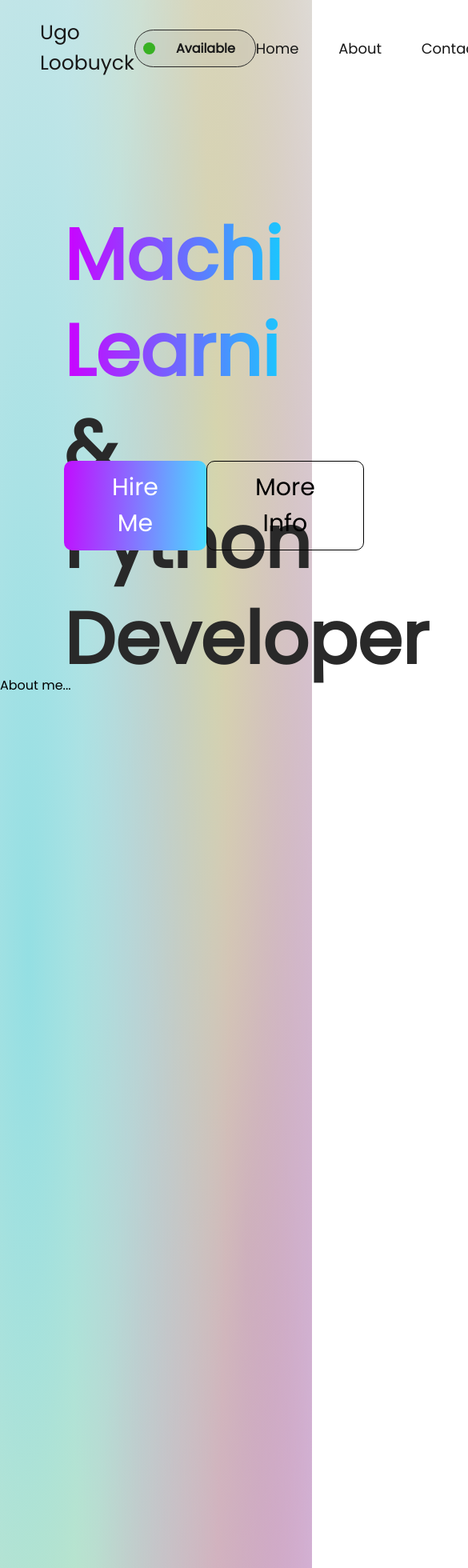
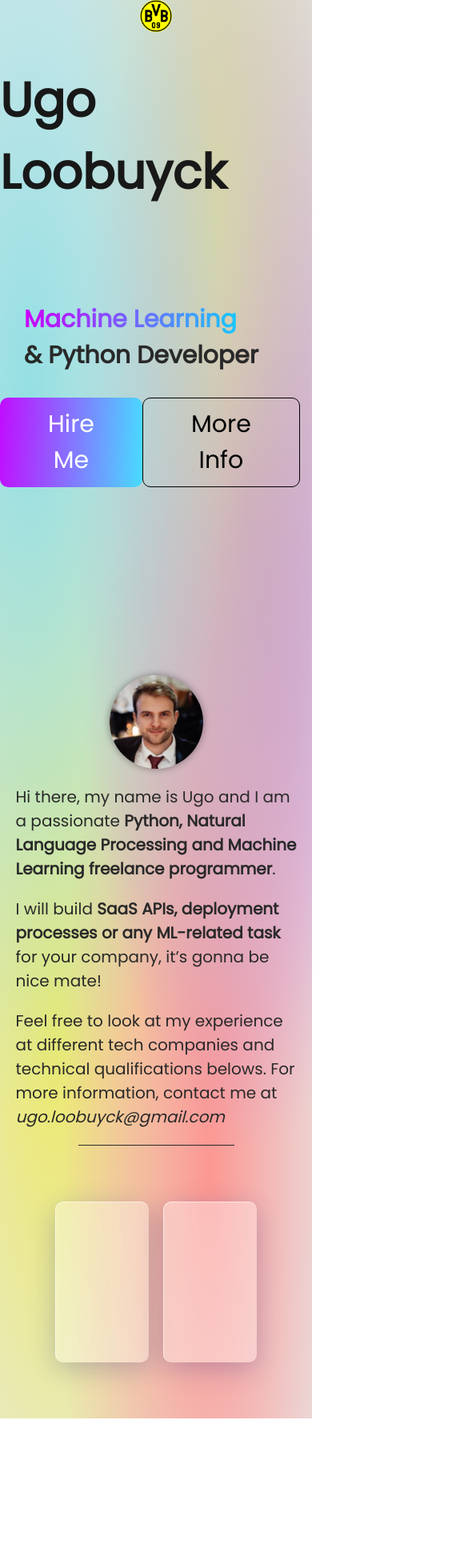
Before and after one commit to ugolbck/portfolio, a React (Create React App) app: page / in a window 390 px wide. Shown: the top 1960 px of the page at 80% size, 585 px wide, since content can reach past the window. After the commit the page ends 1773 px from the top, so only its background shows below. Built offline with nearby package versions, Linux system fonts and the light colour scheme.

Commit message:
started mobile first responsive and about section

```diff
--- a/src/App.css
+++ b/src/App.css
@@ -1,48 +1,57 @@
+html {
+  font-size: 30px;
+}
+
 .app {
   font-family: 'Poppins';
   font-weight: 100;
-  background: #e6eaeb; background-image: radial-gradient(at 9.1% 27.6%, #94dfe3 0px, transparent 50%),radial-gradient(at 69.0% 15.0%, #d6d5ab 0px, transparent 50%),radial-gradient(at 78.9% 36.0%, #c27ad6 0px, transparent 50%),radial-gradient(at 67.1% 82.3%, hsl(3, 95%, 78%) 0px, transparent 50%),radial-gradient(at 17.2% 72.8%, #ede96b 0px, transparent 50%)
-
+  background: #e6eaeb; background-image: radial-gradient(at 9.1% 27.6%, #94dfe3 0px, transparent 50%),radial-gradient(at 69.0% 15.0%, #d6d5ab 0px, transparent 50%),radial-gradient(at 78.9% 36.0%, #c27ad6 0px, transparent 50%),radial-gradient(at 67.1% 82.3%, hsl(3, 95%, 78%) 0px, transparent 50%),radial-gradient(at 17.2% 72.8%, #ede96b 0px, transparent 50%);
+  width: 100vw;
 }
 
-.navbar-height {
-  --height: 120px;
+.landing-bloc {
+  height: 100vh;
+  display: flex;
+  flex-direction: column;
 }
+
 
 .nav-bar {
   display: flex;
+  flex-direction: column;
   justify-content: space-between;
   align-items: center;
   background-color: transparent;
   color: #181818;
-  padding: 0 120px 0 50px;
-  height: var(--height, 120px);
   font-size: 22px;
+}
+
+.logo-top-left {
+  width: 40px;
+  height: 40px;
 }
 
 .top-left-name {
   font-weight: 500;
-  font-size: 25px;
+  font-size: 1rem;
 }
 
 .nav-bar-right-items {
   display: flex;
   justify-content: space-between;
   align-items: center;
-  font-size: 18px;
-  width: 500px;
+  font-size: 10px;
+  visibility: hidden;
 }
 
 .nav-links {
   display: flex;
   justify-content: space-between;
-  width: 280px;
 }
 
 .nav-links a {
   text-decoration: none;
   color: #181818;
-  margin: 18px 0;
 }
 
 .available-rectangle {
@@ -54,13 +63,11 @@
   display: flex;
   justify-content: space-between;
   align-items: center;
-  width: 130px;
 }
 
 .available-text {
   font-size: 16px;
   font-weight: 600;
-  padding-right: 15px;
 }
 
 .available-dot {
@@ -71,38 +78,16 @@
 }
 
 
-.body {
-  height: 500vh;
-  background-color: transparent;
-  display: flex;
-  flex-direction: column;
-}
-
-.landing-bloc {
-  height: calc(100vh - var(--height, 120px));
-  display: flex;
-}
-
-.main-bloc {
-  width: 70%;
-  height: 70%;
-  background-color: transparent;
-  margin: 100px 30px 0 80px;
-  display: flex;
-  flex-direction: column;
-  justify-content: space-evenly;
-}
-
 .main-bloc-text {
-  font-size: 90px;
+  font-size: 1rem;
   font-weight: 600;
   color: white;
   height: 55%;
+  margin: 1em;
 }
 
 .main-bloc-text p {
   margin: 0;
-  line-height: 120px;
 }
 
 #main-bloc-machine-learning {
@@ -152,15 +137,70 @@
   line-height: normal;
 }
 
-
 .about-block {
   height: 100vh;
+  background-color: transparent;
   display: flex;
+  flex-direction: column;
+}
+
+.about-header {
+  display: flex;
+  flex-direction: column;
   justify-content: space-evenly;
   align-items: center;
   background-color: transparent;
 }
 
+.profile-pic {
+  width: 30%;
+  height: 30%;
+  border-radius: 50%;
+  box-shadow: 0px 0px 10px 0px rgba(0, 0, 0, 0.4);
+}
+
+.profile-desc {
+  width: 90%;
+  font-size: 20px;
+  font-weight: 500;
+  color: #292929;
+}
+
+.sep-line {
+  height: 1px;
+  background-color: #292929;
+  margin: auto;
+  width: 50%;
+}
+
+.about-cards {
+  padding: 70px 50px;
+  display: flex;
+  justify-content: space-evenly;
+}
+
+.card {
+  background: rgba( 255, 255, 255, 0.35 );
+  box-shadow: 0 8px 32px 0 rgba( 31, 38, 135, 0.25 );
+  backdrop-filter: blur( 5px );
+  -webkit-backdrop-filter: blur( 5px );
+  border-radius: 10px;
+  border-top: 1px solid rgba( 255, 255, 255, 0.6 );
+  border-left: 1px solid rgba( 255, 255, 255, 0.6 );
+
+  width: 40%;
+  height: 200px;
+}
+
+
+.glassmorph {
+  background: rgba( 255, 255, 255, 0.35 );
+  box-shadow: 0 8px 32px 0 rgba( 31, 38, 135, 0.37 );
+  backdrop-filter: blur( 5px );
+  -webkit-backdrop-filter: blur( 5px );
+  border-radius: 10px;
+  border: 1px solid rgba( 255, 255, 255, 0.18 );
+}
 
 
 
@@ -175,11 +215,11 @@
 }
 .icon-style{
   background-color: transparent;
-  border: 2px solid #000;
+  border: 2px solid #222222;
   border-radius: 50%;
   height: 40px;
   width: 40px;
-  color: #000;
+  color: #222222;
   cursor: pointer;
   transition: all 1s ease-in-out;
 }
@@ -187,3 +227,25 @@
   animation: none;
   background: linear-gradient(93deg, #C10DFF 0%, #48DCFF 100%);
 }
+
+
+/* Media Queries */
+
+
+@media screen and (max-width: 480px) {
+
+}
+
+
+@media screen and (max-width: 768px) {
+
+}
+
+
+@media screen and (max-width: 1024px) {
+
+}
+
+
+@media screen and (max-width: 1200px) {
+}
--- a/src/App.js
+++ b/src/App.js
@@ -1,25 +1,20 @@
 import './App.css';
-import NavBar from './components/navbar/NavBar';
 import ScrollToTop from './components/ScrollToTop';
 import LandingBloc from './components/body/LandingBloc';
-import AboutBloc from './components/body/AboutBloc';
-import React, { useRef } from 'react'
+import AboutBloc from './components/body/about/AboutBloc';
+import React, {useRef} from 'react'
 import "@fontsource/poppins";
 
 function App() {
   const aboutSectionRef = useRef();
+  const contactSectionRef = useRef();  // to add to the contact section below the about section
 
   return (
     <div className='app'>
       <ScrollToTop />
-      <NavBar sectionRefList={[aboutSectionRef]}/>
 
-      <div className='body'>
-            <div className="landing-bloc navbar-height">
-                <LandingBloc sectionRefList={[aboutSectionRef]}/>
-            </div>
-            <AboutBloc ref={aboutSectionRef}/>
-        </div>
+      <LandingBloc sectionRefList={[aboutSectionRef]}/>
+      <AboutBloc ref={aboutSectionRef}/>
     </div>
   );
 }
--- a/src/components/body/AboutBloc.jsx
+++ /dev/null
@@ -1,11 +0,0 @@
-import { forwardRef } from "react"
-
-const AboutBloc = forwardRef((props, ref) => {
-    return (
-        <section className="about-bloc" ref={ref}>
-            <span>About me...</span>
-        </section>
-    );
-});
-
-export default AboutBloc;
--- a/src/components/body/LandingBloc.jsx
+++ b/src/components/body/LandingBloc.jsx
@@ -1,9 +1,13 @@
 import MainBloc from "./MainBloc"
+import NavBar from "../navbar/NavBar"
 
 export default function LandingBloc({ sectionRefList }) {
     return (
-        <>
-            <MainBloc sectionRefList={sectionRefList}/>
-        </>
+        <div className="landing-bloc">
+            <NavBar sectionRefList={sectionRefList}/>
+            <div className="main-bloc">
+                <MainBloc sectionRefList={sectionRefList}/>
+            </div>
+        </div>
     )
 }
--- /dev/null
+++ b/src/components/body/about/AboutBloc.jsx
@@ -0,0 +1,22 @@
+import { forwardRef } from "react"
+import photo from "../../../photo.jpeg"
+import AboutCards from "./AboutCards";
+
+const AboutBloc = forwardRef((props, ref) => {
+    return (
+        <section className="about-bloc" ref={ref}>
+            <div className="about-header">
+                <img src={photo} className="profile-pic"></img>
+                <div className="profile-desc">
+                    <p>Hi there, my name is Ugo and I am a passionate <b>Python, Natural Language Processing and Machine Learning freelance programmer</b>.</p>
+                    <p>I will build <b>SaaS APIs, deployment processes or any ML-related task</b> for your company, it’s gonna be nice mate!</p>
+                    <p>Feel free to look at my experience at different tech companies and technical qualifications belows. For more information, contact me at <i>ugo.loobuyck@gmail.com</i></p>
+                </div>
+            </div>
+            <div className="sep-line"></div>
+            <AboutCards />
+        </section>
+    );
+});
+
+export default AboutBloc;
--- /dev/null
+++ b/src/components/body/about/AboutCards.jsx
@@ -0,0 +1,14 @@
+
+
+export default function AboutCards() {
+    return (
+        <div className="about-cards">
+            <div className="card">
+
+            </div>
+            <div className="card">
+
+            </div>
+        </div>
+    )
+}
--- a/src/components/navbar/NavBar.jsx
+++ b/src/components/navbar/NavBar.jsx
@@ -1,10 +1,12 @@
 import HomeButton from './TopLeftName';
 import NavLinks from './Links';
 import Available from './Available';
+import bvb from '../../bvb.png';
 
 export default function NavBar({ sectionRefList }) {
     return (
-        <div className="nav-bar navbar-height">
+        <div className="nav-bar">
+            <img src={bvb} alt="logo" className="logo-top-left"/>
             <HomeButton />
             <div className='nav-bar-right-items'>
                 <Available />
--- a/src/components/navbar/TopLeftName.jsx
+++ b/src/components/navbar/TopLeftName.jsx
@@ -3,7 +3,7 @@
 export default function TopLeftName() {
     return (
         <div className="top-left-name">
-            <p>Ugo Loobuyck</p>
+            <h1>Ugo Loobuyck</h1>
         </div>
     )
 }
```
Also changed, not shown: src/bvb.png (added), src/photo.jpeg (added).
